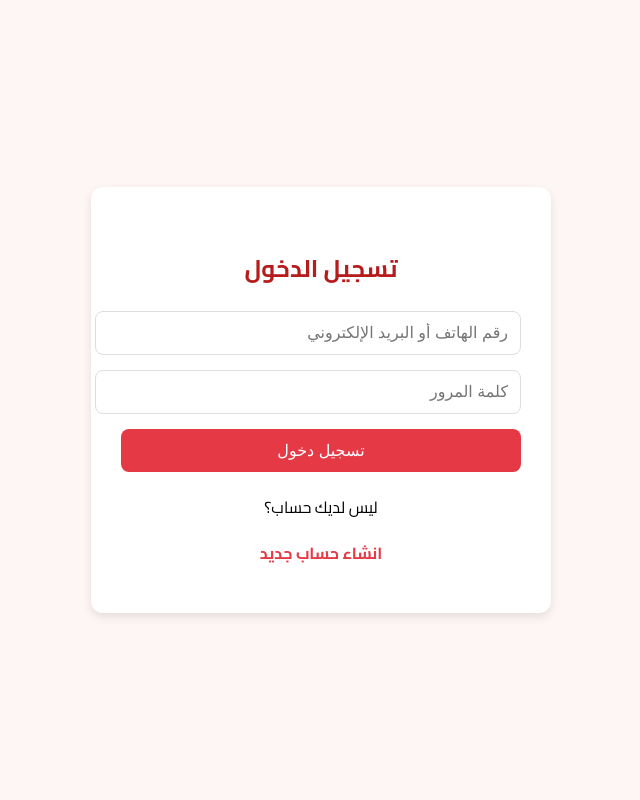
After one commit to osmankiv/blood-donation, a PHP site: page /Templates/Forms/login.php in a window 1280 px wide. The commit adds this page. Shown: the whole page, without its empty margins (319-959 px from the left). Run offline with PHP 8.4, Linux system fonts and the light colour scheme.

Commit message:
add outintchtion layer

```diff
--- a/Templates/Forms/SignUp.html
+++ b/Templates/Forms/SignUp.html
@@ -26,7 +26,7 @@
 
             <div class="links">
                 <p>لديك حساب؟</p>
-                <a href="login.html">تسجيل الدخول</a>
+                <a href="login.php">تسجيل الدخول</a>
             </div>
         </div>
 
--- a/Templates/Forms/log_in_proces.php
+++ b/Templates/Forms/log_in_proces.php
@@ -28,11 +28,11 @@ if ($result->num_rows === 1) {
         header("Location:../Pages/profile.php?message=تم تسجيل الدخول بنجاح");
         exit;
     } else {
-                header("Location:login.html?message=كلمة المرور غير صحيحة");
+                header("Location:login.php?message=كلمة المرور غير صحيحة");
 
     }
 } else {
-                header("Location:login.html?message=لا يوجد حساب مطابق للمعرف المدخل");
+                header("Location:login.php?message=لا يوجد حساب مطابق للمعرف المدخل");
 
 }
 
--- /dev/null
+++ b/Templates/Forms/login.php
@@ -0,0 +1,34 @@
+<!DOCTYPE html>
+<html lang="ar" dir="rtl">
+
+        <head>
+                <meta charset="UTF-8" />
+                <meta name="viewport" content="width=device-width, initial-scale=1.0" />
+                <title>تسجيل الدخول</title>
+                <link href="https://fonts.googleapis.com/css2?family=Cairo:wght@400;700&display=swap"
+                        rel="stylesheet" />
+                <link rel="stylesheet" href="../../Static/css/login.css" />
+        </head>
+
+        <body>
+
+                <div class="login-container">
+                        <h2>تسجيل الدخول</h2>
+
+
+                        <form action="log_in_proces.php" method="post">
+                                <input type="text" name="identifier" placeholder="رقم الهاتف أو البريد الإلكتروني"
+                                        required />
+                                <input type="password" name="password" placeholder="كلمة المرور" required />
+                                <button type="submit" class="btn">تسجيل دخول</button>
+                        </form>
+
+                        <div class="links">
+                                <p>ليس لديك حساب؟</p>
+                                <a href="SignUp.html">انشاء حساب جديد</a>
+                        </div>
+                </div>
+
+        </body>
+
+</html>
--- a/Templates/Forms/signup_process.php
+++ b/Templates/Forms/signup_process.php
@@ -61,7 +61,7 @@ if (empty($errors)) {
         $_SESSION['welcome_message'] = "مرحباً بك يا $name، تم إنشاء حسابك بنجاح!";
 
 
-        header("Location: login.html?message= تم إنشاء حسابك بنجاح!");
+        header("Location: login.php?message= تم إنشاء حسابك بنجاح!");
         exit;
     } else {
         $errors[] = "حدث خطأ أثناء التسجيل: " . $stmt->error;
--- a/Templates/Pages/profile.php
+++ b/Templates/Pages/profile.php
@@ -4,7 +4,7 @@ require_once '../../Core/db.php';
 
 // التأكد من تسجيل الدخول
 if (!isset($_SESSION['user_id'])) {
-    header("Location: ../Forms/login.html");
+    header("Location: ../Forms/login.php");
     exit;
 }
 
--- a/Templates/Pages/update_profile.php
+++ b/Templates/Pages/update_profile.php
@@ -4,7 +4,7 @@ require_once '../../Core/db.php';
 
 // التأكد من تسجيل الدخول
 if (!isset($_SESSION['user_id'])) {
-    header("Location: ../../login.html");
+    header("Location: ../../login.php");
     exit;
 }
 
--- a/change_password.php
+++ b/change_password.php
@@ -4,7 +4,7 @@ require_once '../../Core/db.php';
 
 // التأكد من تسجيل الدخول
 if (!isset($_SESSION['user_id'])) {
-    header("Location: ../../login.html");
+    header("Location: ../../login.php");
     exit;
 }
 
--- a/home.html
+++ b/home.html
@@ -59,11 +59,12 @@
               </a>
               <ul class="dropdown-menu text-end">
                 <li><a class="dropdown-item" href="#"><i class="fas fa-hand-holding-medical me-2"></i>تبرع الآن</a></li>
-              <li><a class="dropdown-item" href="Templates/Forms/request_form.html"><i class="fas fa-file-medical me-2"></i>طلب دم</a></li>
+                <li><a class="dropdown-item" href="Templates/Forms/request_form.html"><i
+                      class="fas fa-file-medical me-2"></i>طلب دم</a></li>
               </ul>
             </li>
             <li class="nav-item">
-            <a href="Templates/Forms/login.html" class="btn btn-outline-danger">دخول / تسجيل</a>
+              <a href="Templates/Forms/login.php" class="btn btn-outline-danger">دخول / تسجيل</a>
             </li>
           </ul>
         </div>
--- a/index.php
+++ b/index.php
@@ -77,7 +77,7 @@ if ($user_id) {
             <?php if(isset( $login)){ ?>
             <a href="Templates/Pages/profile.php" class="btn btn-red">لوحة المستخدم</a>
             <?php } else{ ?>
-            <a href="Templates/Forms/login.html" class="btn btn-outline-danger">دخول / تسجيل</a>
+            <a href="Templates/Forms/login.php" class="btn btn-outline-danger">دخول / تسجيل</a>
             <?php } ?>
           </li>
         </ul>
--- a/profile.php
+++ b/profile.php
@@ -4,7 +4,7 @@ require_once '../../Core/db.php';
 
 // التأكد من تسجيل الدخول
 if (!isset($_SESSION['user_id'])) {
-    header("Location: ../Forms/login.html");
+    header("Location: ../Forms/login.php");
     exit;
 }
 
--- a/request_donations.php
+++ b/request_donations.php
@@ -3,7 +3,7 @@ session_start();
 require_once '../../Core/db.php';
 
 if (!isset($_SESSION['user_id'])) {
-    header("Location: ../Forms/login.html");
+    header("Location: ../Forms/login.php");
     exit;
 }
 
--- a/update_profile.php
+++ b/update_profile.php
@@ -4,7 +4,7 @@ require_once '../../Core/db.php';
 
 // التأكد من تسجيل الدخول
 if (!isset($_SESSION['user_id'])) {
-    header("Location: ../../login.html");
+    header("Location: ../../login.php");
     exit;
 }
 
```
Also changed, not shown: Static/css/header.css (+0 -29 lines), public/header.php (+9 -1 lines). Lines whose indentation alone changed are shown as unchanged.
